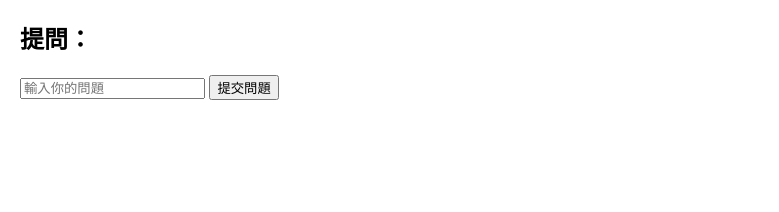
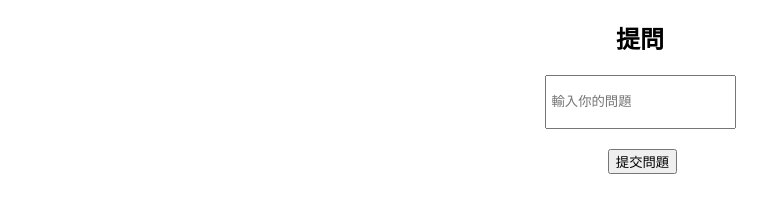
Before and after one commit to Web-Repo-FP/Web-Repo-FP, a plain HTML site: page FP/index.html in a window 1280 px wide. Shown: the whole page, without its empty margins (0-779 px from the left). Drawn offline with Linux system fonts and the light colour scheme.

Commit message:
Update index.html

```diff
--- a/FP/index.html
+++ b/FP/index.html
@@ -5,14 +5,44 @@
     <meta name="viewport" content="width=device-width, initial-scale=1.0">
     <title>問答網頁</title>
     <style>
-        /* 加入一些基本的樣式 */
         body {
             font-family: Arial, sans-serif;
             margin: 20px;
         }
+
+        #question-container {
+            text-align: center;
+            margin-bottom: 20px;
+        }
+
+        #question-input {
+            margin: 0px 0px 10px 0px; /* 上 右 下 左 */
+            height: 40px; /* 調整提問欄的高度 */
+            padding: 5px; /* 添加內部填充 */
+        }
+
+        #question-buttons {
+            margin-top: 10px; /* 與上方的問題輸入框有一個間距 */
+        }
+
+        #submit-button {
+            margin-left: 5px; /* 提交按鈕和輸入框之間的間距 */
+        }
+
+        #questions-list {
+            display: flex;
+            flex-wrap: wrap;
+            justify-content: space-between;
+        }
+
         .question {
+            width: 24%;
+            box-sizing: border-box;
             margin-bottom: 10px;
+            padding: 10px;
+            border: 1px solid #ddd;
         }
+
         .answer {
             margin-left: 20px;
             color: #555;
@@ -21,9 +51,11 @@
 </head>
 <body>
     <div id="question-container">
-        <h2>提問：</h2>
+        <h2>提問</h2>
         <input type="text" id="question-input" placeholder="輸入你的問題">
-        <button onclick="addQuestion()">提交問題</button>
+        <div id="question-buttons">
+            <button onclick="addQuestion()" id="submit-button">提交問題</button>
+        </div>
     </div>
 
     <div id="questions-list">
```
